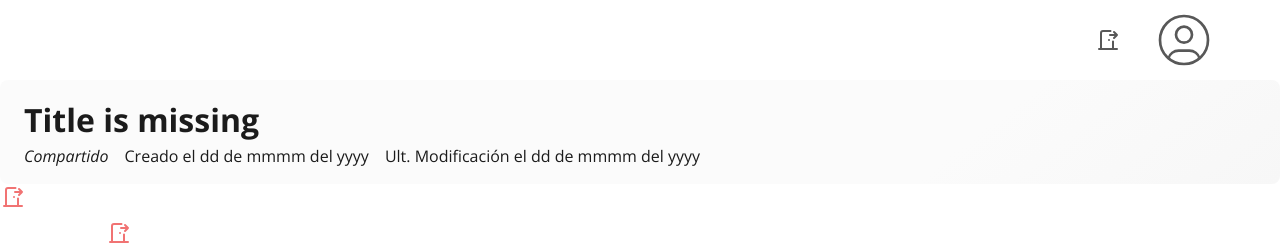
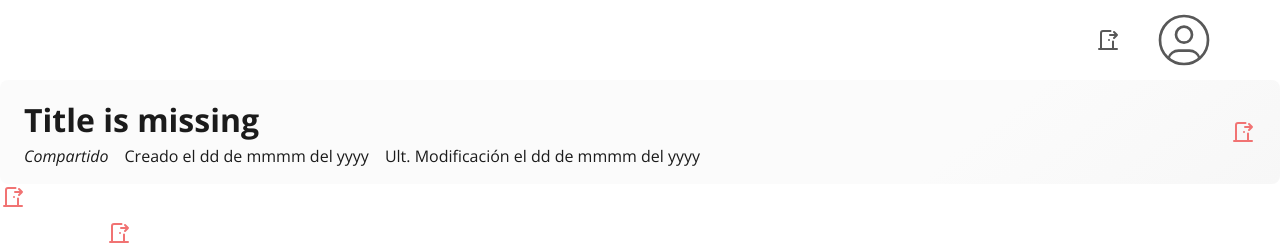
Before and after one commit to stariluz/uach-se-checklists-webapp, a React (Vite) app: page / in a window 1280 px wide. Shown: the top 245 px of the page. Built offline with nearby package versions, Linux system fonts and the light colour scheme.

Commit message:
Minimum solution for #8 Requires refunctioning for card actions

```diff
--- a/src/components/ChecklistItem/ChecklistItem.css
+++ b/src/components/ChecklistItem/ChecklistItem.css
@@ -13,6 +13,9 @@
     border-radius: 0.5rem;
     padding: 1rem 1.5rem;
     position: relative;
+    display: flex;
+    align-items: center;
+    justify-content: space-between;
 }
 
 .item-link {
@@ -36,3 +39,6 @@
     justify-content: start;
     gap: 1rem;
 }
+.item-actions{
+    z-index: 2;
+}
--- a/src/components/ChecklistItem/ChecklistItem.tsx
+++ b/src/components/ChecklistItem/ChecklistItem.tsx
@@ -1,3 +1,4 @@
+import ChecklistActions from '../ChecklistActions/ChecklistActions';
 import ProfilePicture from '../UserImage/ProfilePicture';
 import './ChecklistItem.css'
 
@@ -7,7 +8,7 @@ class ChecklistItemModel {
     user?: any
     created_at?: Date = new Date()
     updated_at?: Date = new Date()
-    url?:string
+    url?: string
 }
 interface Props {
     className?: string
@@ -30,12 +31,15 @@ const ChecklistOwnership = (props: Ownership) => {
 const ChecklistItem = (props: Props) => {
     return <article className='item'>
         <a className='item-link' href={props.checklist?.url || "#"}></a>
-        <h2 className='item-header'>{props.checklist?.title || "Title is missing"}</h2>
-        <div className='item-subheader'>
-            <ChecklistOwnership />
-            <span>Creado el {props.checklist?.created_at?.toString() || "dd de mmmm del yyyy"}</span>
-            <span>Ult. Modificación el {props.checklist?.updated_at?.toString() || "dd de mmmm del yyyy"}</span>
+        <div className="item-content">
+            <h2 className='item-header'>{props.checklist?.title || "Title is missing"}</h2>
+            <div className='item-subheader'>
+                <ChecklistOwnership />
+                <span>Creado el {props.checklist?.created_at?.toString() || "dd de mmmm del yyyy"}</span>
+                <span>Ult. Modificación el {props.checklist?.updated_at?.toString() || "dd de mmmm del yyyy"}</span>
+            </div>
         </div>
+        <ChecklistActions className='item-actions'/>
     </article>
 }
 export default ChecklistItem;
```
